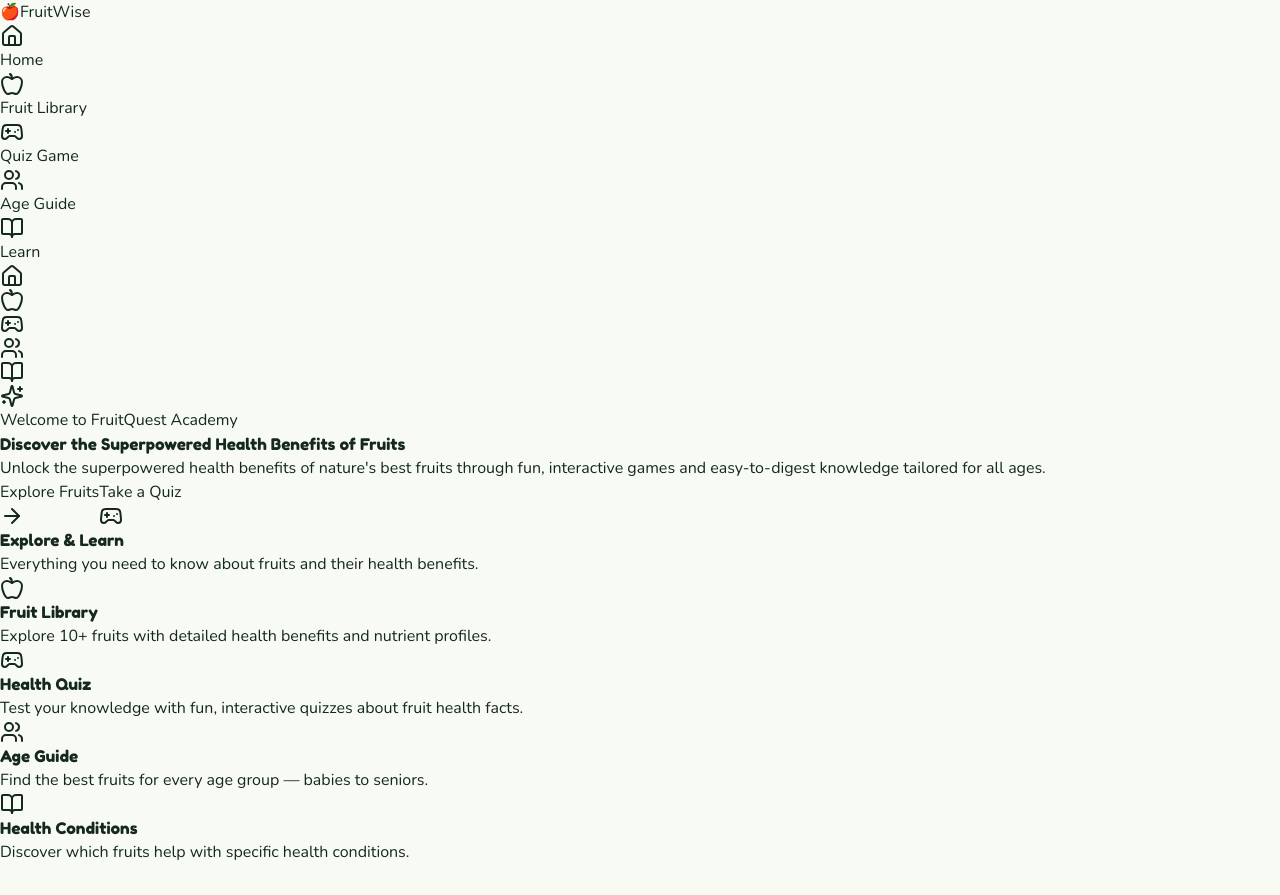
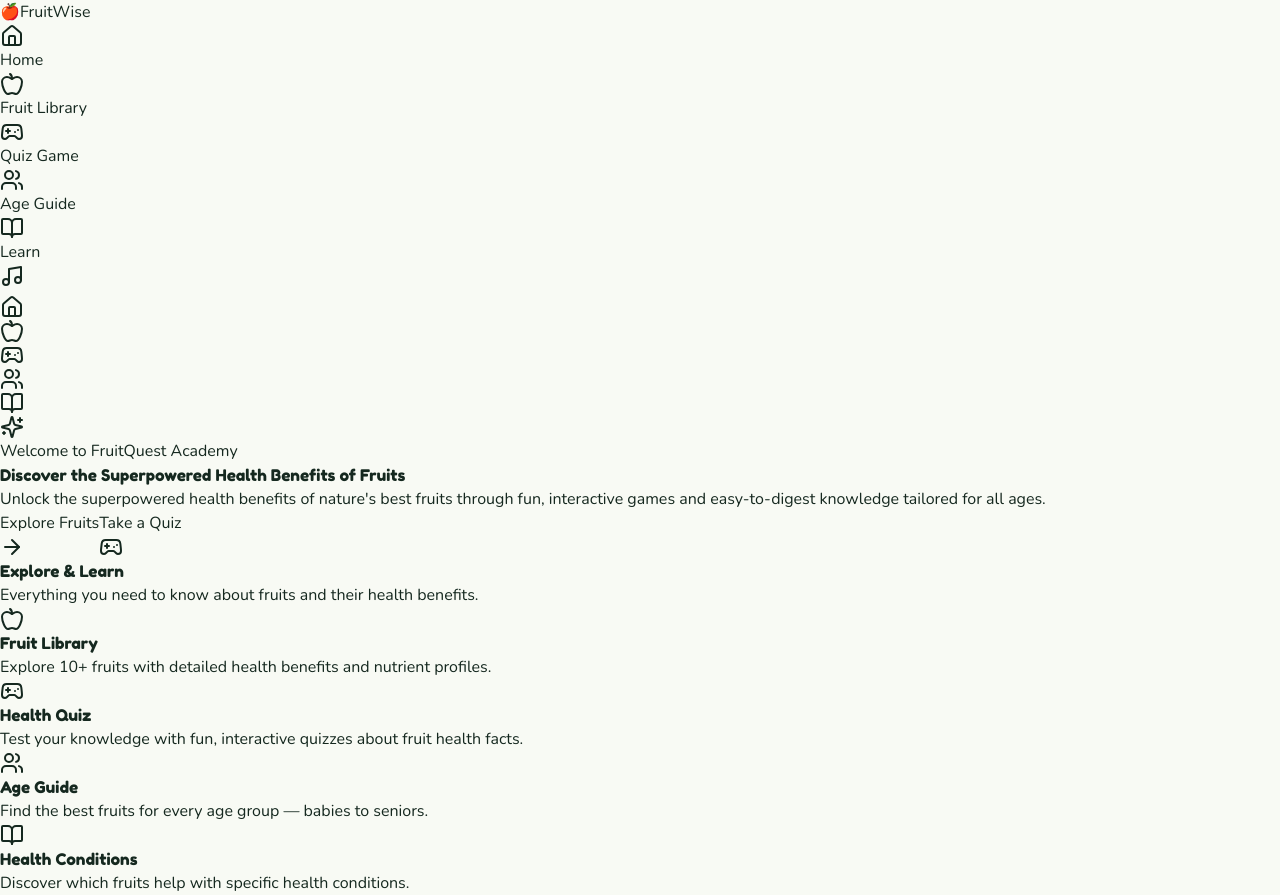
Before and after one commit to favourDev-123/My-fruit-game-app, a React (Vite) app in the folder src/: page / in a window 1280 px wide. Before the commit the page ends 864 px from the top, so only its background shows below. Built offline with nearby package versions, Linux system fonts and the light colour scheme.

Commit message:
Add global background music with navbar toggle

```diff
--- a/src/App.jsx
+++ b/src/App.jsx
@@ -4,6 +4,7 @@ import { queryClientInstance } from '@/lib/query-client'
 import { BrowserRouter as Router, Route, Routes } from 'react-router-dom';
 import PageNotFound from './lib/PageNotFound';
 import { AuthProvider, useAuth } from '@/lib/AuthContext';
+import { MusicProvider } from '@/lib/MusicContext';
 import UserNotRegisteredError from '@/components/ui/UserNotRegisteredError';
 import AppLayout from './components/layout/AppLayout';
 import Home from './pages/Home';
@@ -58,10 +59,12 @@ function App() {
   return (
     <AuthProvider>
       <QueryClientProvider client={queryClientInstance}>
-        <Router>
-          <AuthenticatedApp />
-        </Router>
-        <Toaster />
+        <MusicProvider>
+          <Router>
+            <AuthenticatedApp />
+          </Router>
+          <Toaster />
+        </MusicProvider>
       </QueryClientProvider>
     </AuthProvider>
   )
--- a/src/Pages/QuizGame.jsx
+++ b/src/Pages/QuizGame.jsx
@@ -7,9 +7,6 @@ import { quizQuestions } from "@/lib/fruitData";
 import QuizOption from "@/components/quiz/QuizOption";
 import ScoreScreen from "@/components/quiz/ScoreScreen";
 import {
-  startBackgroundMusic,
-  stopBackgroundMusic,
-  setMuted,
   playCorrect,
   playWrong,
   playFinish,
@@ -32,31 +29,27 @@ export default function QuizGame() {
   const [showResult, setShowResult] = useState(false);
   const [score, setScore] = useState(0);
   const [finished, setFinished] = useState(false);
-  const [muted, setMuted] = useState(false);
+  const [sfxMuted, setSfxMuted] = useState(false);
   const mutedRef = useRef(false);
 
   const questions = useMemo(() => shuffleArray(quizQuestions).slice(0, 8), [started]);
 
   useEffect(() => {
-    if (started && !finished) {
+    if (started) {
       resumeContext();
-      startBackgroundMusic();
     }
-    return () => stopBackgroundMusic();
   }, [started]);
 
   useEffect(() => {
     if (finished) {
-      stopBackgroundMusic();
       if (!mutedRef.current) playFinish();
     }
   }, [finished]);
 
-  const toggleMute = () => {
-    const next = !muted;
-    setMuted(next);
+  const toggleSfx = () => {
+    const next = !sfxMuted;
+    setSfxMuted(next);
     mutedRef.current = next;
-    setMuted(next);
   };
 
   const handleSelect = (index) => {
@@ -86,7 +79,6 @@ export default function QuizGame() {
   };
 
   const restart = () => {
-    stopBackgroundMusic();
     setStarted(false);
     setCurrentQ(0);
     setSelected(null);
@@ -140,11 +132,11 @@ export default function QuizGame() {
           <div className="flex items-center gap-3">
             <span className="text-sm font-bold text-primary">{score} points</span>
             <button
-              onClick={toggleMute}
+              onClick={toggleSfx}
               className="p-1.5 rounded-full hover:bg-muted transition-colors text-muted-foreground hover:text-foreground"
-              title={muted ? "Unmute" : "Mute"}
+              title={sfxMuted ? "Unmute SFX" : "Mute SFX"}
             >
-              {muted ? <VolumeX className="w-4 h-4" /> : <Volume2 className="w-4 h-4" />}
+              {sfxMuted ? <VolumeX className="w-4 h-4" /> : <Volume2 className="w-4 h-4" />}
             </button>
           </div>
         </div>
--- a/src/components/layout/AppNavbar.jsx
+++ b/src/components/layout/AppNavbar.jsx
@@ -1,5 +1,6 @@
 import { Link, useLocation } from "react-router-dom";
-import { Apple, BookOpen, Gamepad2, Users, Home } from "lucide-react";
+import { Apple, BookOpen, Gamepad2, Users, Home, Music, Music2 } from "lucide-react";
+import { useMusic } from "@/lib/MusicContext";
 
 const navItems = [
   { path: "/", label: "Home", icon: Home },
@@ -11,6 +12,7 @@ const navItems = [
 
 export default function AppNavbar() {
   const location = useLocation();
+  const { musicOn, toggleMusic } = useMusic();
 
   return (
     <nav className="sticky top-0 z-50 bg-card/80 backdrop-blur-xl border-b border-border">
@@ -42,6 +44,20 @@ export default function AppNavbar() {
             })}
           </div>
 
+          <div className="flex items-center gap-1">
+            {/* Music toggle */}
+            <button
+              onClick={toggleMusic}
+              className={`p-2 rounded-xl transition-all duration-200 ${
+                musicOn
+                  ? "text-primary hover:text-primary/80"
+                  : "text-muted-foreground hover:text-foreground"
+              }`}
+              title={musicOn ? "Mute music" : "Play music"}
+            >
+              {musicOn ? <Music2 className="w-5 h-5" /> : <Music className="w-5 h-5" />}
+            </button>
+
             {/* Mobile nav */}
             <div className="flex md:hidden items-center gap-1">
               {navItems.map((item) => {
@@ -64,6 +80,7 @@ export default function AppNavbar() {
             </div>
           </div>
         </div>
+      </div>
     </nav>
   );
 }
--- /dev/null
+++ b/src/lib/MusicContext.jsx
@@ -0,0 +1,50 @@
+import { createContext, useContext, useState, useCallback, useRef, useEffect } from 'react';
+import {
+  startBackgroundMusic,
+  stopBackgroundMusic,
+  setMuted as setAudioMuted,
+  resumeContext,
+} from '@/lib/quizAudio';
+
+const MusicContext = createContext();
+
+export function MusicProvider({ children }) {
+  const [musicOn, setMusicOn] = useState(false);
+  const startedRef = useRef(false);
+
+  const toggleMusic = useCallback(() => {
+    if (!startedRef.current) {
+      resumeContext();
+      startBackgroundMusic();
+      startedRef.current = true;
+      setMusicOn(true);
+    } else {
+      if (musicOn) {
+        setAudioMuted(true);
+        setMusicOn(false);
+      } else {
+        setAudioMuted(false);
+        setMusicOn(true);
+      }
+    }
+  }, [musicOn]);
+
+  useEffect(() => {
+    return () => {
+      stopBackgroundMusic();
+      startedRef.current = false;
+    };
+  }, []);
+
+  return (
+    <MusicContext.Provider value={{ musicOn, toggleMusic }}>
+      {children}
+    </MusicContext.Provider>
+  );
+}
+
+export function useMusic() {
+  const ctx = useContext(MusicContext);
+  if (!ctx) throw new Error('useMusic must be used within MusicProvider');
+  return ctx;
+}
```
Lines whose indentation alone changed are shown as unchanged.
